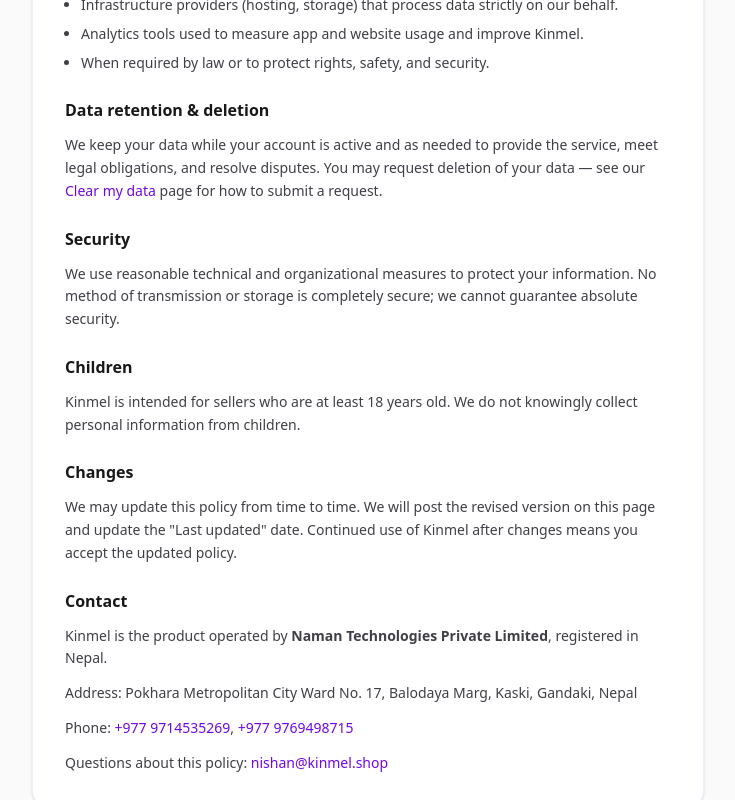
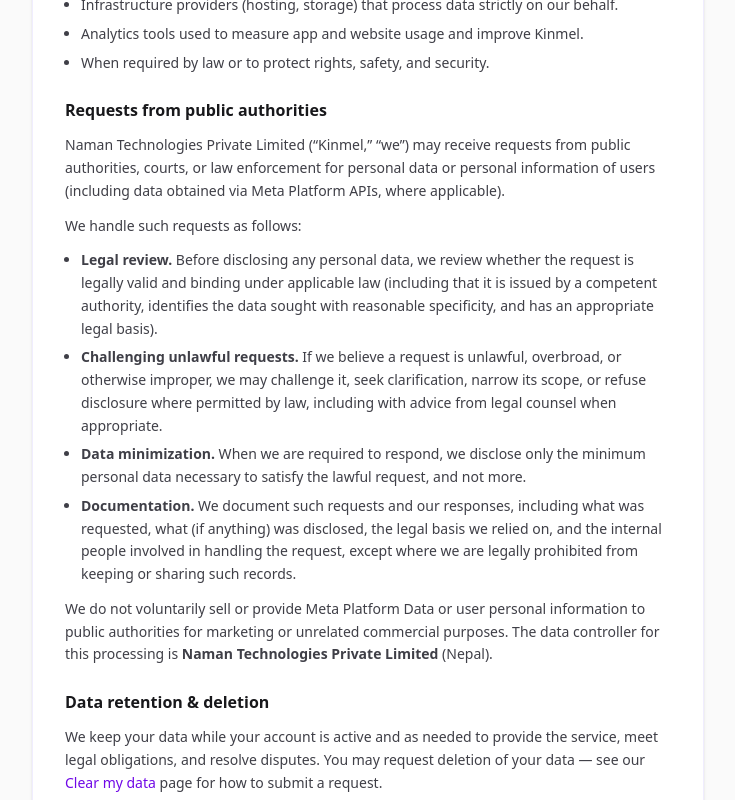
Before and after one commit to Nishannb/web_kinmel, a Next.js app: page /privacy-policy in a window 1280 px wide. Shown: the part 1440-2240 px from the top of the page, without its empty margins (272-1007 px from the left). Built offline with nearby package versions, Linux system fonts and the light colour scheme; no server answers.

Commit message:
updated privacy policy

```diff
--- a/app/buy/[productId]/page.tsx
+++ b/app/buy/[productId]/page.tsx
@@ -301,27 +301,10 @@
   }, []);
 
   useEffect(() => {
-    if (!buyerKey || forceEdit) {
-      setExpressMode(false);
-      setMaskedProfile(null);
-      return;
-    }
-    let cancelled = false;
-    (async () => {
-      try {
-        const profile = await fetchMaskedBuyerProfile(buyerKey);
-        if (cancelled) return;
-        setMaskedProfile(profile);
-        setExpressMode(profile.has_profile === true);
-      } catch {
-        if (cancelled) return;
-        setMaskedProfile(null);
-        setExpressMode(false);
-      }
-    })();
-    return () => {
-      cancelled = true;
-    };
+    // bk "express checkout" is temporarily disabled.
+    // Keep buyer_key for linking after standard checkout, but never auto-switch to express UI.
+    setExpressMode(false);
+    setMaskedProfile(null);
   }, [buyerKey, forceEdit]);
   useEffect(() => {
     if (!productId) {
--- a/app/privacy-policy/page.tsx
+++ b/app/privacy-policy/page.tsx
@@ -10,7 +10,7 @@
 
 export default function PrivacyPolicyPage() {
   return (
-    <LegalPageShell title="Privacy Policy" updated="June 13, 2026">
+    <LegalPageShell title="Privacy Policy" updated="August 3, 2026">
       <section className="space-y-3">
         <h2>Overview</h2>
         <p>
@@ -94,6 +94,45 @@
       </section>
 
       <section className="space-y-3">
+        <h2>Requests from public authorities</h2>
+        <p>
+          Naman Technologies Private Limited (“Kinmel,” “we”) may receive requests from public
+          authorities, courts, or law enforcement for personal data or personal information of users
+          (including data obtained via Meta Platform APIs, where applicable).
+        </p>
+        <p>We handle such requests as follows:</p>
+        <ul>
+          <li>
+            <strong>Legal review.</strong> Before disclosing any personal data, we review whether the
+            request is legally valid and binding under applicable law (including that it is issued by
+            a competent authority, identifies the data sought with reasonable specificity, and has an
+            appropriate legal basis).
+          </li>
+          <li>
+            <strong>Challenging unlawful requests.</strong> If we believe a request is unlawful,
+            overbroad, or otherwise improper, we may challenge it, seek clarification, narrow its
+            scope, or refuse disclosure where permitted by law, including with advice from legal
+            counsel when appropriate.
+          </li>
+          <li>
+            <strong>Data minimization.</strong> When we are required to respond, we disclose only the
+            minimum personal data necessary to satisfy the lawful request, and not more.
+          </li>
+          <li>
+            <strong>Documentation.</strong> We document such requests and our responses, including
+            what was requested, what (if anything) was disclosed, the legal basis we relied on, and
+            the internal people involved in handling the request, except where we are legally
+            prohibited from keeping or sharing such records.
+          </li>
+        </ul>
+        <p>
+          We do not voluntarily sell or provide Meta Platform Data or user personal information to
+          public authorities for marketing or unrelated commercial purposes. The data controller for
+          this processing is <strong>Naman Technologies Private Limited</strong> (Nepal).
+        </p>
+      </section>
+
+      <section className="space-y-3">
         <h2>Data retention &amp; deletion</h2>
         <p>
           We keep your data while your account is active and as needed to provide the service, meet
```
